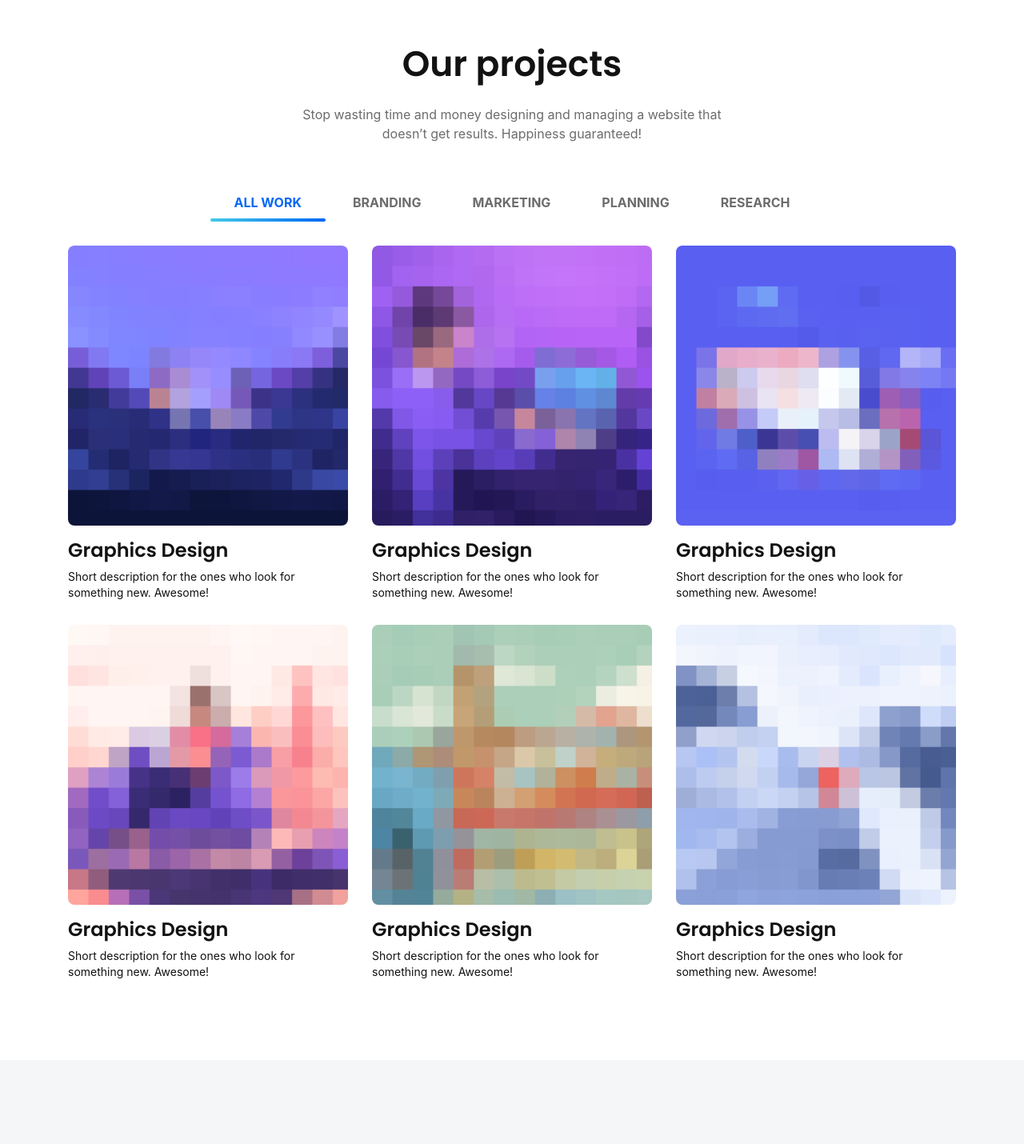
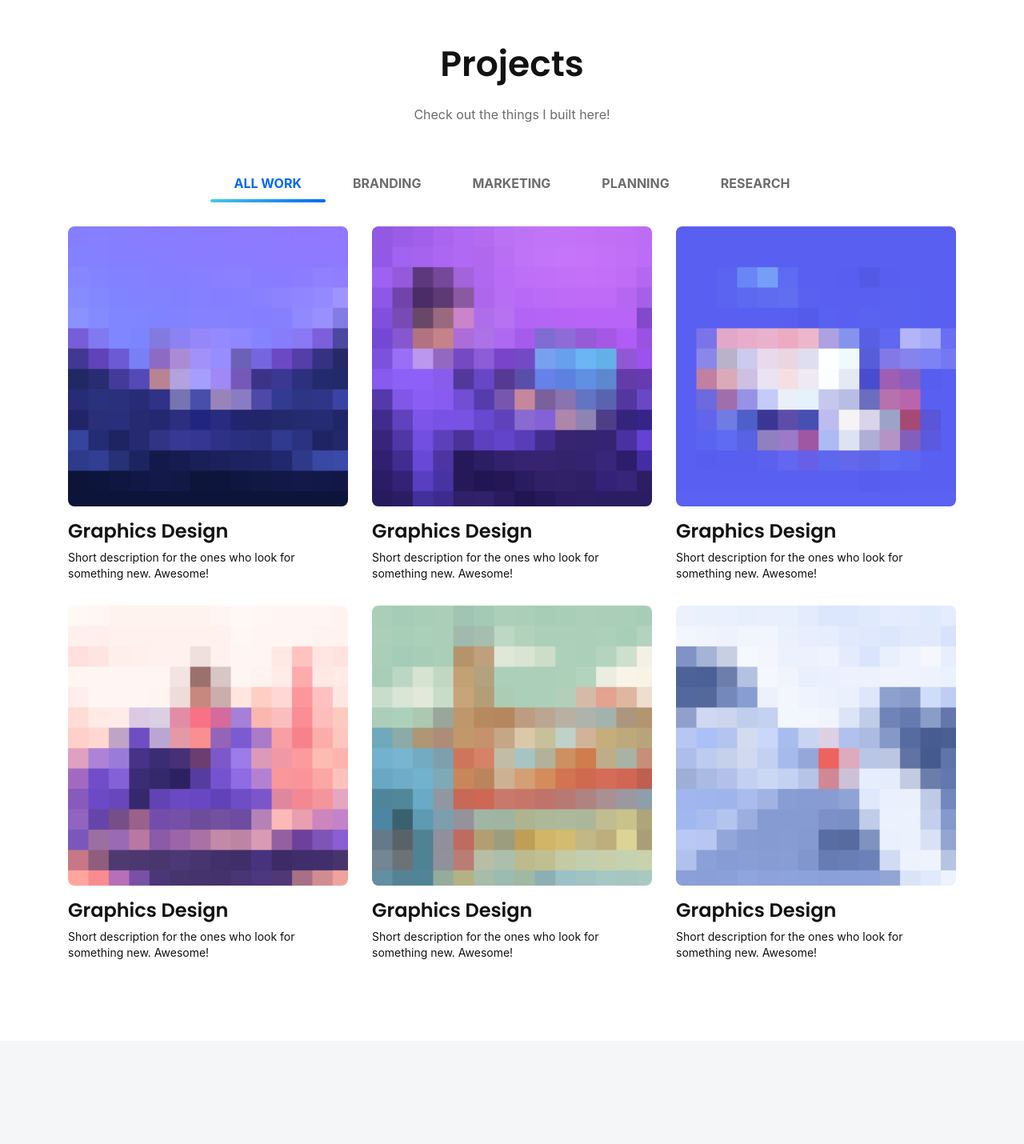
Before and after one commit to elouiestudent/personal-website, a React (Create React App) app: page / in a window 1280 px wide. Shown: the part 2340-3770 px from the top of the page at 80% size. Built offline with nearby package versions, Linux system fonts and the light colour scheme.

Commit message:
added resume

```diff
--- a/src/components/contact.jsx
+++ b/src/components/contact.jsx
@@ -12,7 +12,7 @@ export default class Contact extends Component {
                     <div className="row justify-content-center">
                         <div className="col-lg-6 col-md-10">
                             <div className="section-title text-center pb-30">
-                                <h3 className="title">Contact</h3>
+                                <h4 className="title">Contact</h4>
                                 <p className="text">Stop wasting time and money designing and managing a website that doesn’t get results. Happiness guaranteed!</p>
                             </div> {/* section title */}
                         </div>
--- a/src/components/navbar.jsx
+++ b/src/components/navbar.jsx
@@ -1,4 +1,5 @@
 import React, { Component } from 'react'
+import Resume from '../content/navbar/resume.pdf'
 
 export default class Navbar extends Component {
     constructor(props) {
@@ -31,7 +32,7 @@ export default class Navbar extends Component {
                                 </div>
                                 <div className="navbar-btn d-none d-sm-inline-block">
                                     <ul>
-                                        <li><a className="solid" href="#">Resume</a></li>
+                                        <li><a className="solid" href={Resume} target="_blank">Resume</a></li>
                                     </ul>
                                 </div>
                             </nav> {/* navbar */}
--- a/src/components/projects.jsx
+++ b/src/components/projects.jsx
@@ -1,8 +1,15 @@
 import React, { Component } from 'react'
+import toHtml from './parser'
+import data from '../content/projects/projects.json'
 
 export default class Projects extends Component {
     constructor(props) {
         super(props);
+        this.state = {
+            title: data[0].title,
+            text: data[0].text,
+            projects: data[0].projects
+        };
     }
 
     render() {
@@ -12,8 +19,8 @@ export default class Projects extends Component {
                     <div className="row justify-content-center">
                         <div className="col-lg-6">
                             <div className="section-title text-center pb-20">
-                                <h3 className="title">Our projects</h3>
-                                <p className="text">Stop wasting time and money designing and managing a website that doesn’t get results. Happiness guaranteed!</p>
+                                <h4 className="title">{this.state.title}</h4>
+                                <p className="text">{this.state.text}</p>
                             </div> {/* row */}
                         </div>
                     </div> {/* row */}
--- /dev/null
+++ b/src/content/projects/projects.json
@@ -0,0 +1,27 @@
+[
+    {
+        "title": "Projects",
+        "text": [
+            "Check out the things I built here!"
+        ],
+        "projects": [
+            {
+                "title": [
+                    "IoT Assistant App"
+                ],
+                "text": [
+                    "Working with Prof. Norman Sadeh to add notifications to the cross-platform IoT Assistant App with Flutter",
+                    "Engineering the notification functionality infrastructure using background location tracking and geofences",
+                    "Collaborating with Aerin Zhang to modify the functionality for an in-situ study"
+                ],
+                "tech": [
+                    "Flutter"
+                ],
+                "images": [],
+                "links": {
+                    "IoT Assistant App": "https://www.privacyassistant.org/iot/"
+                }
+            }
+        ]
+    }
+]
```
Also changed, not shown: 1 other file (tests, documents, lock files or other folders).
